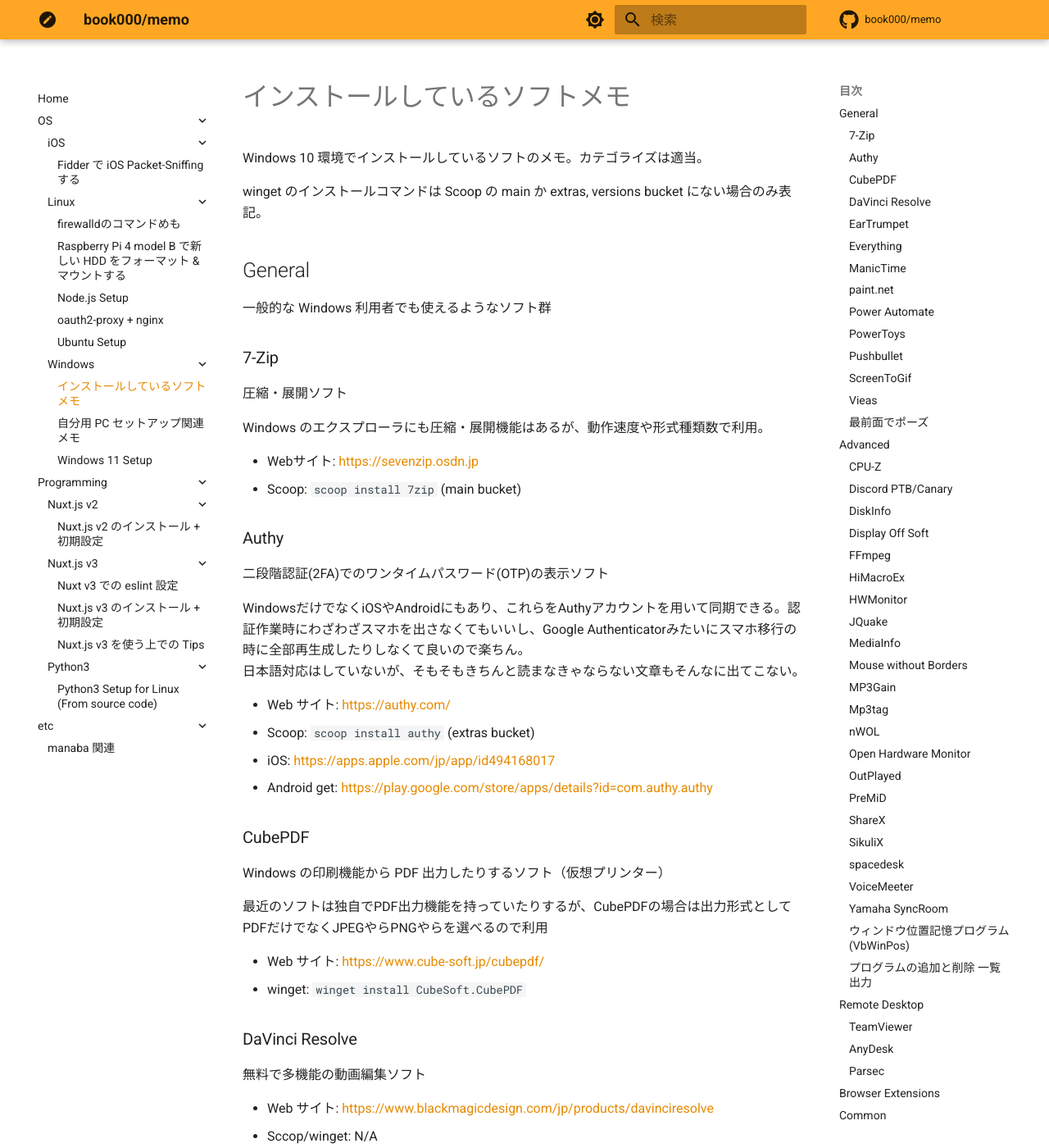
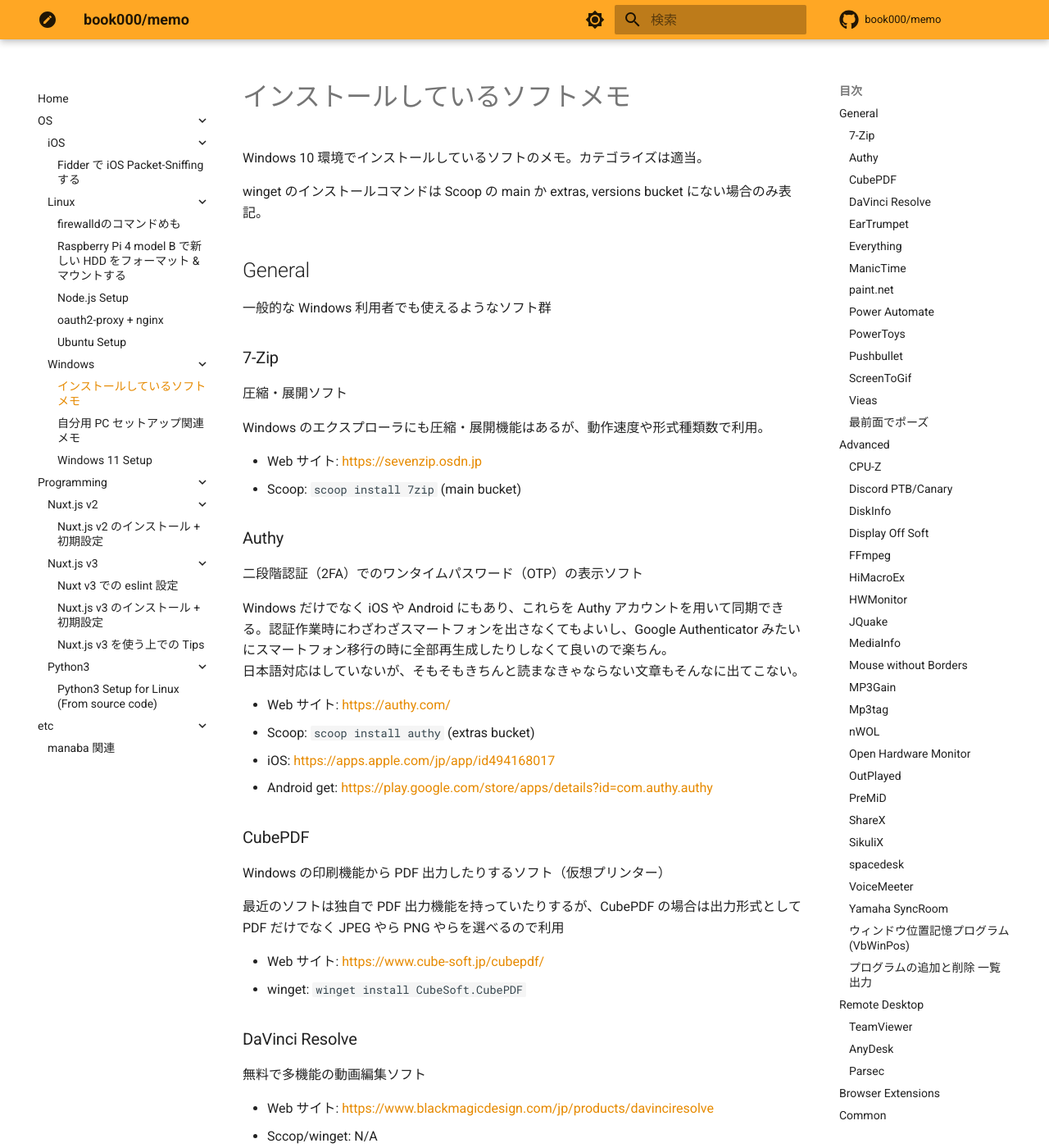
Before and after one commit to book000/memo, an MkDocs documentation site: the page built from docs/os/windows/installed-apps.md, in a window 1280 px wide and 1400 px high. Shown: the whole window at 82% size. Built offline with MkDocs 1.6.1 and Material for MkDocs 9.7.7, drawn with Linux system fonts in a browser that asks for light colours; comment, search, counter and statistics services are not loaded; some of the changed text lies outside the part shown.

```diff
--- a/docs/os/windows/installed-apps.md
+++ b/docs/os/windows/installed-apps.md
@@ -14,14 +14,14 @@ winget のインストールコマンドは Scoop の main か extras, versions
 
 Windows のエクスプローラにも圧縮・展開機能はあるが、動作速度や形式種類数で利用。
 
-- Webサイト: https://sevenzip.osdn.jp
+- Web サイト: https://sevenzip.osdn.jp
 - Scoop: `scoop install 7zip` (main bucket)
 
 ### Authy
 
-二段階認証(2FA)でのワンタイムパスワード(OTP)の表示ソフト
+二段階認証（2FA）でのワンタイムパスワード（OTP）の表示ソフト
 
-WindowsだけでなくiOSやAndroidにもあり、これらをAuthyアカウントを用いて同期できる。認証作業時にわざわざスマホを出さなくてもいいし、Google Authenticatorみたいにスマホ移行の時に全部再生成したりしなくて良いので楽ちん。
+Windows だけでなく iOS や Android にもあり、これらを Authy アカウントを用いて同期できる。認証作業時にわざわざスマートフォンを出さなくてもよいし、Google Authenticator みたいにスマートフォン移行の時に全部再生成したりしなくて良いので楽ちん。
 日本語対応はしていないが、そもそもきちんと読まなきゃならない文章もそんなに出てこない。
 
 - Web サイト: https://authy.com/
@@ -33,7 +33,7 @@ WindowsだけでなくiOSやAndroidにもあり、これらをAuthyアカウン
 
 Windows の印刷機能から PDF 出力したりするソフト（仮想プリンター）
 
-最近のソフトは独自でPDF出力機能を持っていたりするが、CubePDFの場合は出力形式としてPDFだけでなくJPEGやらPNGやらを選べるので利用
+最近のソフトは独自で PDF 出力機能を持っていたりするが、CubePDF の場合は出力形式として PDF だけでなく JPEG やら PNG やらを選べるので利用
 
 - Web サイト: https://www.cube-soft.jp/cubepdf/
 - winget: `winget install CubeSoft.CubePDF`
@@ -78,7 +78,7 @@ Windows Store で入れると有料だが、インストーラで入れれば無
 
 ### Power Automate
 
-作業自動化(RPA)ソフト
+作業自動化（RPA）ソフト
 
 - Web サイト: https://powerautomate.microsoft.com
 - winget: `winget install Microsoft.PowerAutomateDesktop`
@@ -92,7 +92,7 @@ Windows Store で入れると有料だが、インストーラで入れれば無
 
 ### Pushbullet
 
-PCとスマートフォンやタブレット間でテキストデータやファイルを共有、スマートフォンの通知をPC上で確認できるソフト
+PC とスマートフォンやタブレット間でテキストデータやファイルを共有、スマートフォンの通知を PC 上で確認できるソフト
 
 - Web サイト: https://www.pushbullet.com
 - winget: `winget install Pushbullet.Pushbullet`
@@ -109,7 +109,7 @@ PCとスマートフォンやタブレット間でテキストデータやファ
 
 画像表示ソフト
 
-無駄なUIがなく動作が軽快なのを探して利用している。
+無駄な UI がなく動作が軽快なのを探して利用している。
 
 - Web サイト: https://www.vieas.com/software/vieas.html
 - Scoop: `scoop install vieas` (extras bucket)
```
Also changed, not shown: other parts of docs/os/windows/installed-apps.md (+2 -2 lines), 1 other file.
